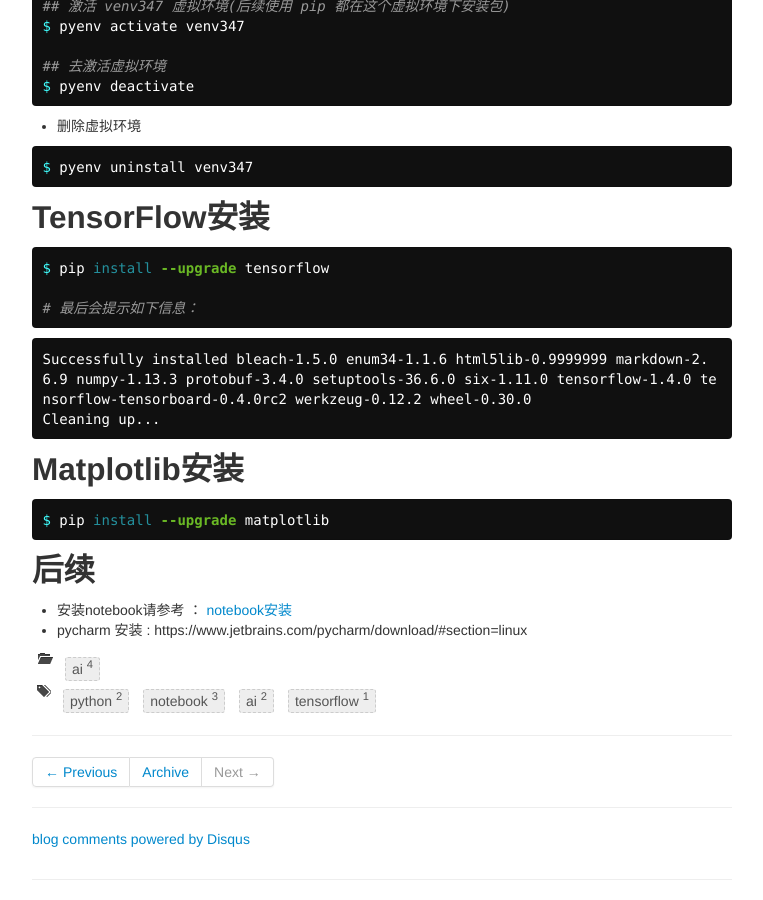
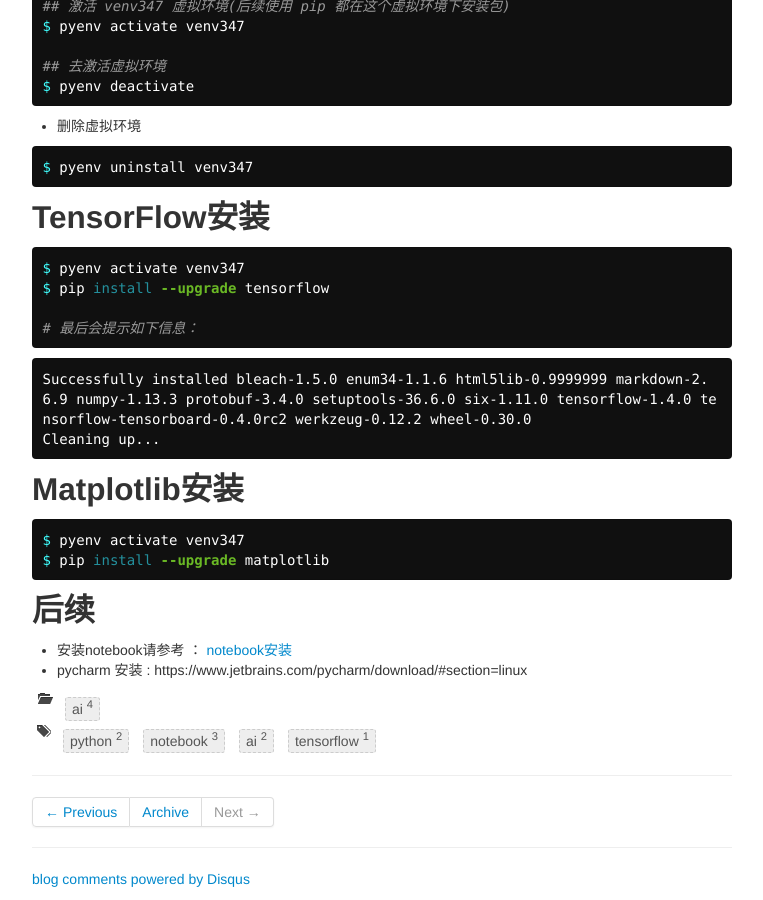
Before and after one commit to joans321/joans321.github.io, a Jekyll site: the page built from _posts/ai/2017-11-07-tfsetup.md, in a window 1280 px wide and 900 px high, scrolled down 1753 px. Shown: the whole window, without its empty margins (258-1021 px from the left). Built offline with Jekyll 4.4.1, drawn with Linux system fonts in a browser that asks for light colours; comment, search, counter and statistics services are not loaded.

Commit message:
update tf setup

```diff
--- a/_posts/ai/2017-11-07-tfsetup.md
+++ b/_posts/ai/2017-11-07-tfsetup.md
@@ -119,6 +119,7 @@
 ## TensorFlow安装
 
 ~~~sh
+$ pyenv activate venv347
 $ pip install --upgrade tensorflow
 
 # 最后会提示如下信息：
@@ -134,6 +135,7 @@
 ## Matplotlib安装
 
 ~~~sh
+$ pyenv activate venv347
 $ pip install --upgrade matplotlib
 ~~~
 
```
